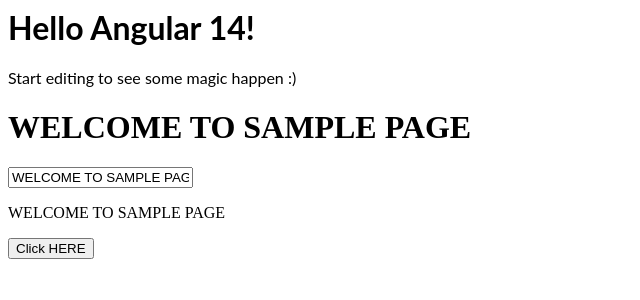
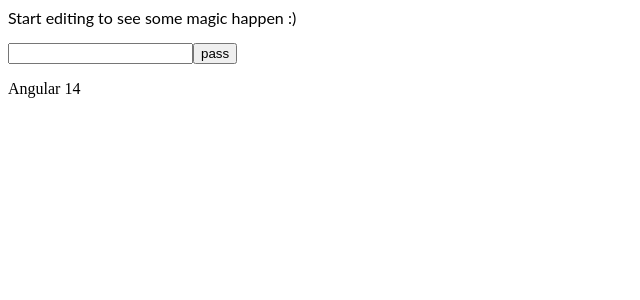
Before and after one commit to sarvani01/angular-ivy-fb2nql, an Angular app: page / in a window 1280 px wide. Shown: the top 300 px of the page, without its empty margins (0-640 px from the left). Built offline with nearby package versions, Linux system fonts and the light colour scheme.

Commit message:
5 files modified

```diff
--- a/src/app/app.component.html
+++ b/src/app/app.component.html
@@ -1,6 +1,6 @@
-<hello name="{{ name }}"></hello>
-
 <p>
   Start editing to see some magic happen :)
 </p>
-<app-sample></app-sample>
+<input type="text" [(ngModel)]="txt"  />
+<input type="button" value="pass"  (click)="passtochild()"/>
+<app-sample [t]="name"></app-sample>
--- a/src/app/app.component.ts
+++ b/src/app/app.component.ts
@@ -7,4 +7,8 @@
 })
 export class AppComponent {
   name = 'Angular ' + VERSION.major;
+  txt: string = '';
+  passtochild() {
+    this.name = this.txt;
+  }
 }
--- a/src/app/app.module.ts
+++ b/src/app/app.module.ts
@@ -1,4 +1,4 @@
-import { NgModule } from '@angular/core';
+import { NgModule, CUSTOM_ELEMENTS_SCHEMA } from '@angular/core';
 import { BrowserModule } from '@angular/platform-browser';
 import { FormsModule } from '@angular/forms';
 
@@ -9,6 +9,7 @@
 @NgModule({
   imports: [BrowserModule, FormsModule],
   declarations: [AppComponent, HelloComponent, SampleComponent],
+  schemas: [CUSTOM_ELEMENTS_SCHEMA],
   bootstrap: [AppComponent]
 })
 export class AppModule {}
--- a/src/app/sample/sample.component.html
+++ b/src/app/sample/sample.component.html
@@ -1,8 +1,8 @@
-<h1>{{text}}</h1>
+<!-- <h1>{{text}}</h1> -->
 
-<input type="text" [(ngModel)]="text" [value]="text" />
+<!-- <input type="text" [(ngModel)]="text" [value]="text" /> -->
 <div>
-  <p>{{text}}</p>
+  <p>{{inputText}}</p>
 </div>
 
-<input type="button" value="Click HERE" (click)="btnclicked()" />
+<!-- <input type="button" value="Click HERE" (click)="btnclicked()" /> -->
--- a/src/app/sample/sample.component.ts
+++ b/src/app/sample/sample.component.ts
@@ -1,4 +1,4 @@
-import { Component, OnInit } from '@angular/core';
+import { Component, OnInit, Input } from '@angular/core';
 
 @Component({
   selector: 'app-sample',
@@ -6,11 +6,11 @@
   styleUrls: ['./sample.component.css']
 })
 export class SampleComponent implements OnInit {
-  text: string = 'WELCOME TO SAMPLE PAGE';
+  @Input('t') inputText = '';
   constructor() {}
 
   ngOnInit() {}
-  btnclicked() {
-    alert(this.text);
-  }
+  // btnclicked() {
+  //   alert(this.inputText);
+  // }
 }
```
